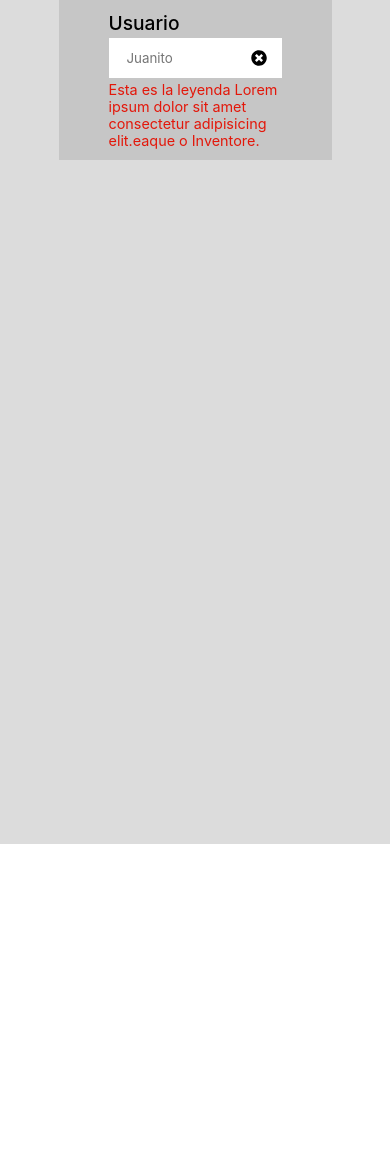
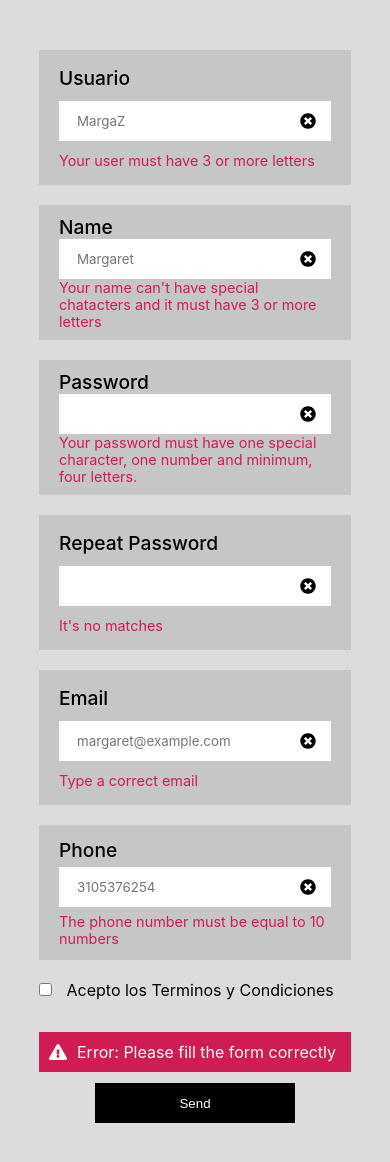
Before and after one commit to Quarzizus/FormValidation, a React app: page / in a window 390 px wide. Shown: the top 1162 px of the page. Before the commit the page ends 844 px from the top, so only its background shows below. Built offline with nearby package versions, Linux system fonts and the light colour scheme.

Commit message:
ADD-> UI Form responsive

```diff
--- a/src/components/Form.jsx
+++ b/src/components/Form.jsx
@@ -1,11 +1,48 @@
 import React from "react";
 import { FormS } from "../styles/components/FormS.js";
 import Input from "../components/Input";
+import Submit from "../components/Submit";
 
 const Form = () => {
   return (
     <FormS>
-      <Input />
+      <Input
+        placeholder="MargaZ"
+        name="Usuario"
+        type="text"
+        legend="Your user must have 3 or more letters"
+      />
+      <Input
+        placeholder="Margaret"
+        name="Name"
+        type="text"
+        legend="Your name can't have special chatacters and it must have 3 or more letters"
+      />
+      <Input
+        placeholder=""
+        name="Password"
+        type="password"
+        legend="Your password must have one special character, one number and minimum, four letters. "
+      />
+      <Input
+        placeholder=""
+        name="Repeat Password"
+        type="password"
+        legend="It's no matches"
+      />
+      <Input
+        placeholder="margaret@example.com"
+        name="Email"
+        type="email"
+        legend="Type a correct email"
+      />
+      <Input
+        placeholder="3105376254"
+        name="Phone"
+        type="tel"
+        legend="The phone number must be equal to 10 numbers"
+      />
+      <Submit />
     </FormS>
   );
 };
--- a/src/components/Input.jsx
+++ b/src/components/Input.jsx
@@ -6,17 +6,16 @@ import {
 } from "@fortawesome/free-solid-svg-icons";
 import { InputS } from "../styles/components/InputS.js";
 
-const Input = () => {
+const Input = ({ name, placeholder, type, legend }) => {
   return (
     <InputS className="Container_input">
-      <label htmlFor="usuario">Usuario</label>
+      <label htmlFor={name}>{name}</label>
       <div className="Input_wrapper">
-        <input type="text" id="usuario" placeholder="Juanito" name="usuario" />
+        <input type={type} id={name} placeholder={placeholder} name={name} />
         <FontAwesomeIcon icon={faTimesCircle} className="Input_icon" />
       </div>
       <p>
-        Esta es la leyenda Lorem ipsum dolor sit amet consectetur adipisicing
-        elit.eaque o Inventore.
+        {legend}
       </p>
     </InputS>
   );
--- /dev/null
+++ b/src/components/Submit.jsx
@@ -0,0 +1,27 @@
+import React from "react";
+import { FontAwesomeIcon } from "@fortawesome/react-fontawesome";
+import { faExclamationTriangle } from "@fortawesome/free-solid-svg-icons";
+import { SubmitS } from "../styles/components/SubmitS.js";
+
+const Submit = () => {
+  return (
+    <>
+      <div>
+        <input type="checkbox" className="TerminosCondiciones" /> Acepto los
+        Terminos y Condiciones
+      </div>
+      <SubmitS>
+        <p>
+          <FontAwesomeIcon
+            icon={faExclamationTriangle}
+            className="Icon-Warning"
+          />
+          Error: Please fill the form correctly
+        </p>
+        <button type="button">Send</button>
+      </SubmitS>
+    </>
+  );
+};
+
+export default Submit;
--- a/src/styles/components/FormS.js
+++ b/src/styles/components/FormS.js
@@ -3,7 +3,7 @@ import styled from "styled-components";
 export const colors = {
   border: "#0087f6",
   success: "#190E4F",
-  error: "#E3170A",
+  error: "#cf1d53",
 };
 export const font = `-apple-system, BlinkMacSystemFont, "Segoe UI", Roboto, Oxygen, Ubuntu,
 Cantarell, "Open Sans", "Helvetica Neue", sans-serif`;
@@ -11,13 +11,24 @@ Cantarell, "Open Sans", "Helvetica Neue", sans-serif`;
 export const FormS = styled.form`
   width: 70%;
   margin: 0 auto;
-  height: 600px;
+  padding: 50px 0 0 0;
+  min-height: 100vh;
+  max-height: auto;
   display: grid;
+  gap: 20px;
   grid-template-columns: 1fr 1fr;
-  grid-template-rows: 160px;
+  grid-template-rows: repeat(3, 135px) 20px 150px;
+  .TerminosCondiciones {
+    margin: 0 10px 0 30px;
+  }
 
+  /* background-color: gray; */
   @media screen and (max-width: 800px) {
     grid-template-columns: 1fr;
-    grid-template-rows: minmax(100px, 160px);
+    grid-template-rows: repeat(6, 135px) 20px 150px;
+    width: 80%;
+    .TerminosCondiciones {
+      margin: 0 10px 0 0;
+    }
   }
 `;
--- a/src/styles/components/InputS.js
+++ b/src/styles/components/InputS.js
@@ -4,7 +4,7 @@ import styled from "styled-components";
 export const InputS = styled.article`
   display: flex;
   flex-direction: column;
-  padding: 10px 50px;
+  padding: 10px 30px;
   justify-content: space-around;
   background-color: rgba(0, 0, 0, 0.1);
   label {
@@ -40,4 +40,7 @@ export const InputS = styled.article`
     font-size: 0.9rem;
     color: ${colors.error};
   }
+  @media screen and (max-width: 800px) {
+    padding: 10px 20px;
+  }
 `;
--- /dev/null
+++ b/src/styles/components/SubmitS.js
@@ -0,0 +1,34 @@
+import styled from "styled-components";
+import { colors } from "../components/FormS.js";
+
+export const SubmitS = styled.section`
+  grid-column: 1/3;
+  display: flex;
+  flex-direction: column;
+  align-items: center;
+  justify-content: space-evenly;
+  height: 115px;
+  p {
+    background-color: ${colors.error};
+    color: white;
+    width: 100%;
+    height: 40px;
+    display: flex;
+    align-items: center;
+    .Icon-Warning {
+      margin: 0 10px;
+    }
+  }
+  button {
+    background-color: black;
+    width: 200px;
+    height: 40px;
+    border: none;
+    color: white;
+  }
+  @media screen and (max-width: 800px) {
+    & {
+      grid-column: 1/2;
+    }
+  }
+`;
--- a/src/styles/index.scss
+++ b/src/styles/index.scss
@@ -8,7 +8,8 @@ $font: -apple-system, BlinkMacSystemFont, "Segoe UI", Roboto, Oxygen, Ubuntu,
 
 .App {
   width: 100%;
-  height: 100vh;
+  min-height: 100vh;
+  max-height: auto;
   background-color: gainsboro;
   font-family: $font;
 }
```
